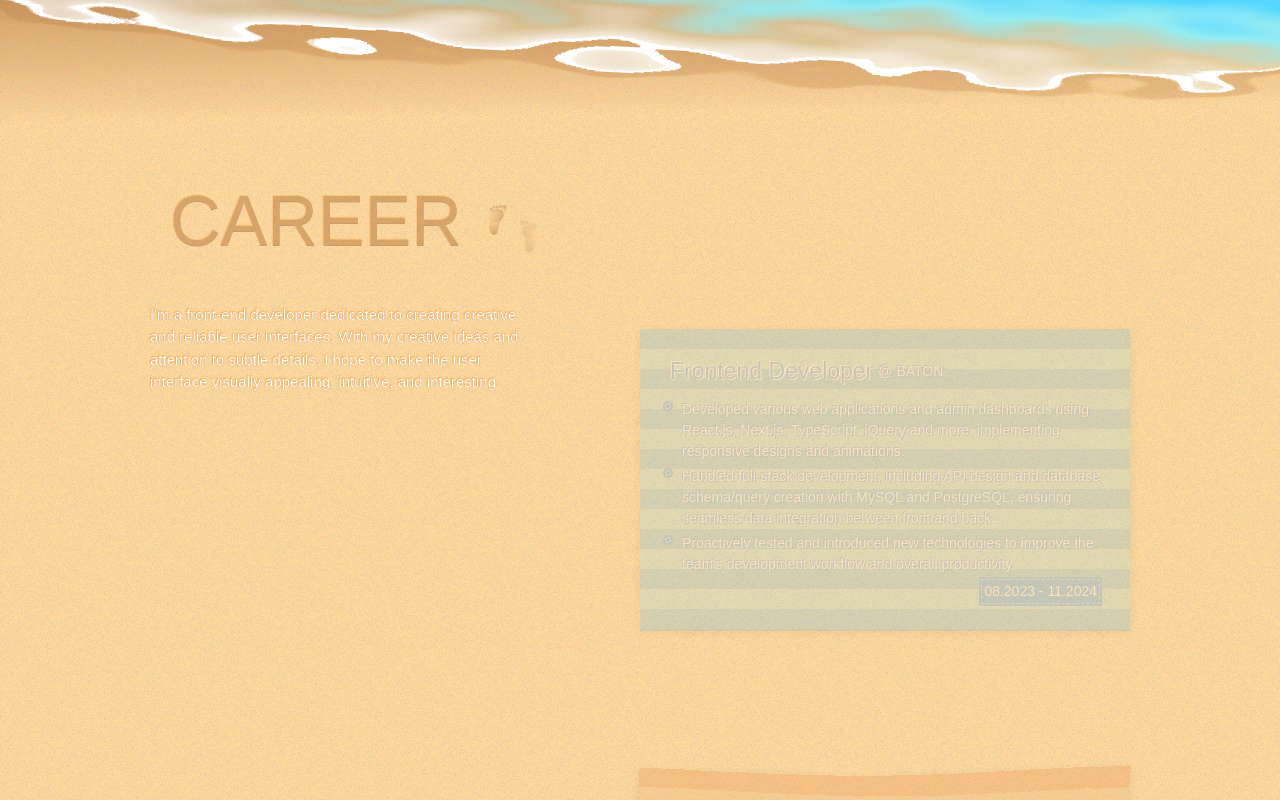
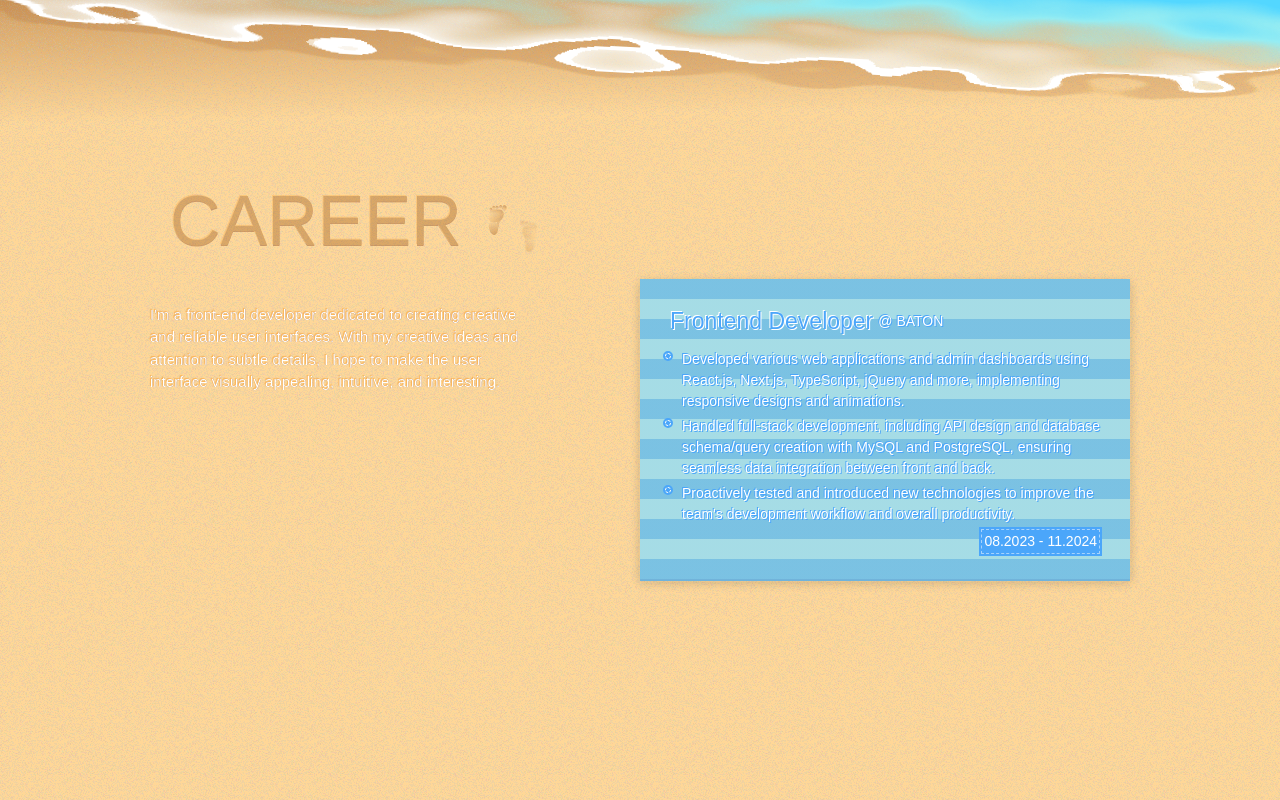
Before and after one commit to seoeongeueun/portfolio.v2, a Next.js app: page / in a window 1280 px wide. Shown: the part 920-1720 px from the top of the page. Built offline with nearby package versions, Linux system fonts and the light colour scheme; a web font is replaced by a local one.

Commit message:
refactor: towel 애니메이션 저사양/고사양 모드 분리

```diff
--- a/app/data/projects.json
+++ b/app/data/projects.json
@@ -141,7 +141,7 @@
 		"ppl_count": 1,
 		"images": ["workmate6.png", "workmate1.png", "workmate2.png", "workmate3.png", "workmate4.png", "workmate5.png"],
 		"introduction_kr": [
-			"Workmate는 순수 CSS로 구현한 실제같은 게임기 UI의 커스텀 뮤직 플레이어입니다.",
+			"Workmate는 순수 CSS로 구현한 실제같은 게임기 UI의 유튜브 기반 커스텀 뮤직 플레이어입니다.",
 			"혼자 작업한 프로젝트이며 웹 서비스와 데스크톱 애플리케이션을 모두 지원합니다."
 		],
 		"contribution_kr": [
--- a/app/page.tsx
+++ b/app/page.tsx
@@ -63,6 +63,9 @@ export default function Home() {
 	const [isSectionReady, setIsSectionReady] = useState<boolean>(false);
 	const [headerOpen, setHeaderOpen] = useState<boolean>(false);
 	const [showMessage, setShowMessage] = useState<boolean>(true);
+
+	//사양 문제로 두가지 애니메이션 버전 중 저사양 버전으로 노출하려는 경우 (다양한 os 확인 전까지는 디폴트로 저사양 모드)
+	const [minimalMode, setMinimalMode] = useState<boolean>(true);
 
 	const poolRef = useRef<HTMLDivElement | null>(null);
 	const poolRectRef = useRef<DOMRect | null>(null);
@@ -147,6 +150,8 @@ export default function Home() {
 	useEffect(() => {
 		const isKorean = navigator.language.startsWith("ko");
 		setIsEnglish(!isKorean);
+		//const isMobileDevice = /iPhone|iPad|iPod|Android/i.test(navigator.userAgent);
+		//setIsMobile(isMobileDevice);
 
 		if (!poolRef.current) return;
 
@@ -556,9 +561,15 @@ export default function Home() {
 				const progress = self.progress;
 				const towelProgress = gsap.utils.clamp(0, 1, progress * AMPLIFY_BY);
 
+				//고사양과 저사양 애니메이션을 분리
+				// 현재까지 확인 결과로 pc 크롬을 제외하고는 저사양 애니메이션이 맞다
+				if (!minimalMode) {
+					if (!scrollRafId) {
+						scrollRafId = requestAnimationFrame(() => {
+							scrollRafId = null;
+
 							towelsRef.current!.style.transform = `translateY(${-towelProgress * scrollPerTowel * totalTowels}px)`;
 
-				//const dynamicOffset = 1 / totalTowels / 2; // 전체 개수에 따라 자동 조정
 							const dynamicOffset = 0.2;
 							const currentTowelIndex = Math.floor((towelProgress + dynamicOffset) * totalTowels);
 
@@ -576,9 +587,26 @@ export default function Home() {
 									towel.classList.add("highlighted");
 								}
 							});
+						});
+						applyTowelStyles();
+					}
+				} else {
+					//dust가 일이나기 전 단계를 전체 towel의 개수로 나누어서 각 towel의 단계를 계산
+					const stepSize = (DUST_TIMING - 0) / totalTowels;
+					const currentStep = Math.floor(progress / stepSize);
 
-				if (!scrollRafId) {
-					scrollRafId = requestAnimationFrame(applyTowelStyles);
+					if (currentStep <= totalTowels) towelsRef.current!.style.transform = `translateY(${-1 * scrollPerTowel * currentStep}px)`;
+					towels.forEach((towel, i) => {
+						if (i < currentStep) {
+							towel.style.opacity = "0.5";
+							towel.classList.add("highlighted");
+						} else if (i === currentStep) {
+							towel.style.opacity = "1";
+							towel.classList.remove("highlighted");
+						} else {
+							towel.style.opacity = "0";
+						}
+					});
 				}
 
 				//power2.inOut로 초반~중반 천천히, 후반 빠르게
@@ -609,10 +637,9 @@ export default function Home() {
 					ds.dustReady = false;
 					ds.dustRemoved = true;
 					ds.particles = [];
-					//towelsRef.current!.style.transform = "";
-					console.log("ya");
-					const newY = -towelProgress * scrollPerTowel * totalTowels;
-					towelsRef.current!.style.transform = `translateY(${newY}px)`;
+					towelsRef.current!.style.transform = "";
+					// const newY = -towelProgress * scrollPerTowel * totalTowels;
+					// towelsRef.current!.style.transform = `translateY(${newY}px)`;
 				}
 
 				if (progress < DUST_TIMING && ds.dustTriggered) {
@@ -637,7 +664,7 @@ export default function Home() {
 		ds.scrollTriggers.push(st);
 
 		//ds.rafId = requestAnimationFrame(animateDust);
-	}, [cleanupDustEffect]);
+	}, [cleanupDustEffect, minimalMode]);
 
 	useEffect(() => {
 		initDustEffect();
@@ -689,7 +716,7 @@ export default function Home() {
 				if (animating) return;
 				animating = true;
 				animateWiggle();
-				disp?.setAttribute("scale", "50");
+				disp?.setAttribute("scale", "30");
 			}
 
 			function stopWibble() {
@@ -1131,7 +1158,10 @@ export default function Home() {
 						</div>
 						<p className="description text-m whitespace-pre-line break-keep">{textFile["001"]}</p>
 					</div>
-					<div ref={towelsRef} className="float-left towels-container spread w-full md:w-1/2">
+					<div
+						ref={towelsRef}
+						className={`float-left towels-container spread w-full md:w-1/2 ${minimalMode ? "transition-transform duration-300 ease-in-out" : ""}`}
+					>
 						{CareerData &&
 							Object.entries(CareerData).map(([k, v], i) => (
 								<div key={"towel" + i} className="towel-wrapper">
@@ -1197,7 +1227,7 @@ export default function Home() {
 				{selectedProject && swiperReadyRef.current && (
 					<section
 						ref={projectDetailRef}
-						className={`project-section flex flex-col absolute bottom-0 left-0 z-40 py-6 md:py-8 text-start opacity-0 ${isSectionReady ? "ready" : ""} full-section font-dunggeunmo w-full flex flex-col items-center justify-start bg-blue-400`}
+						className={`project-section flex flex-col fixed left-1/2 top-1/2 -translate-x-1/2 -translate-y-1/2 rounded-sm z-40 py-6 md:py-8 text-start opacity-0 ${isSectionReady ? "ready" : ""} full-section font-dunggeunmo w-full flex flex-col items-center justify-start bg-blue-400`}
 					>
 						<div className="project-header relative tracking-widest text-m md:text-xl px-8 md:px-12 h-fit lg:px-24 pb-8 w-full flex flex-row items-start justify-between">
 							<div className="flex flex-col items-center justify-start">
--- a/app/styles/animations.css
+++ b/app/styles/animations.css
@@ -181,7 +181,7 @@
 	}
 }
 
-@keyframes section-fade-up {
+/* @keyframes section-fade-up {
 	0% {
 		opacity: 0;
 		transform: translateY(120vh);
@@ -189,6 +189,20 @@
 	100% {
 		opacity: 1;
 		transform: translateY(0);
+	}
+} */
+
+@keyframes section-fade-up {
+	0% {
+		opacity: 0;
+		height: 0;
+		width: 0;
+	}
+	100% {
+		opacity: 1;
+		height: 90vh;
+		width: 90vw;
+		border: 2px solid black;
 	}
 }
 
--- a/app/styles/global.scss
+++ b/app/styles/global.scss
@@ -281,6 +281,7 @@ $breakpoint-tablet-max: 1024px;
 .towels-container {
 	display: flex;
 	flex-direction: column;
+	will-change: transform;
 
 	--towel-color: var(--theme-orange);
 	--towel-color-dark: rgb(230, 165, 91);
@@ -290,10 +291,9 @@ $breakpoint-tablet-max: 1024px;
 
 	.towel-wrapper {
 		margin-top: 14rem;
-		transition: opacity 0.2s ease-in-out;
 		will-change: transform, opacity;
 		opacity: 0;
-		transition: opacity 0.1s ease-in-out;
+		transition: opacity 0.2s ease-in-out;
 
 		> svg {
 			position: absolute;
@@ -793,10 +793,10 @@ $breakpoint-tablet-max: 1024px;
 .beach-container {
 	//background-color: var(--theme-sand);
 	transition: opacity 0.5s ease;
-	background: linear-gradient(179deg, var(--theme-sand-dark) 0%, var(--theme-sand) 13%, var(--theme-sand) 100%);
+	background: linear-gradient(179deg, var(--theme-sand-dark) 0%, var(--theme-sand) 13%, var(--theme-sand) 80%, var(--main-bg) 100%);
 
 	@media screen and (max-width: $breakpoint-mobile) {
-		background: linear-gradient(179deg, var(--theme-sand-dark) 0%, var(--theme-sand) 8%, var(--theme-sand) 100%);
+		background: linear-gradient(179deg, var(--theme-sand-dark) 0%, var(--theme-sand) 8%, var(--theme-sand) 80%, var(--main-bg) 100%);
 	}
 }
 
```
Lines whose indentation alone changed are shown as unchanged.
